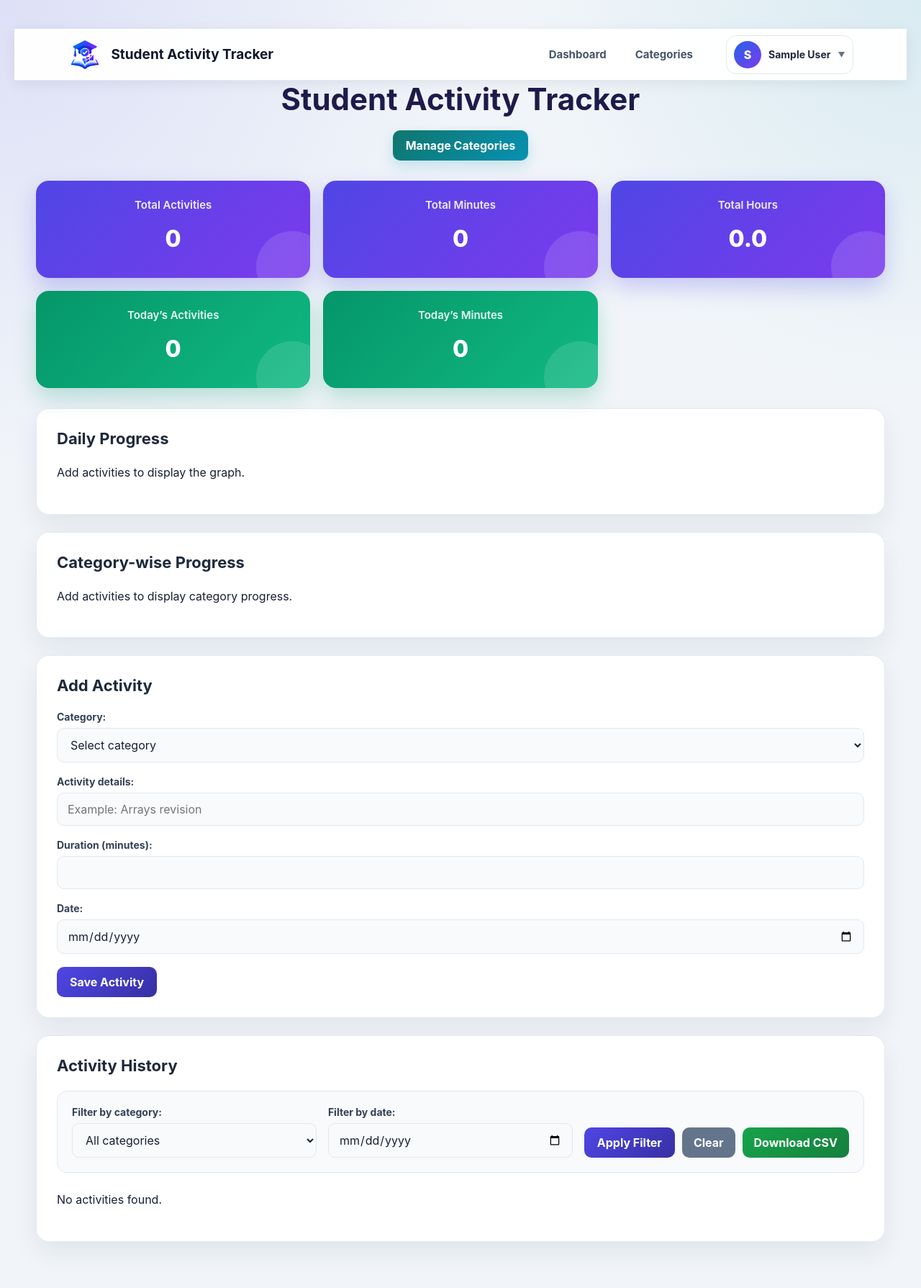
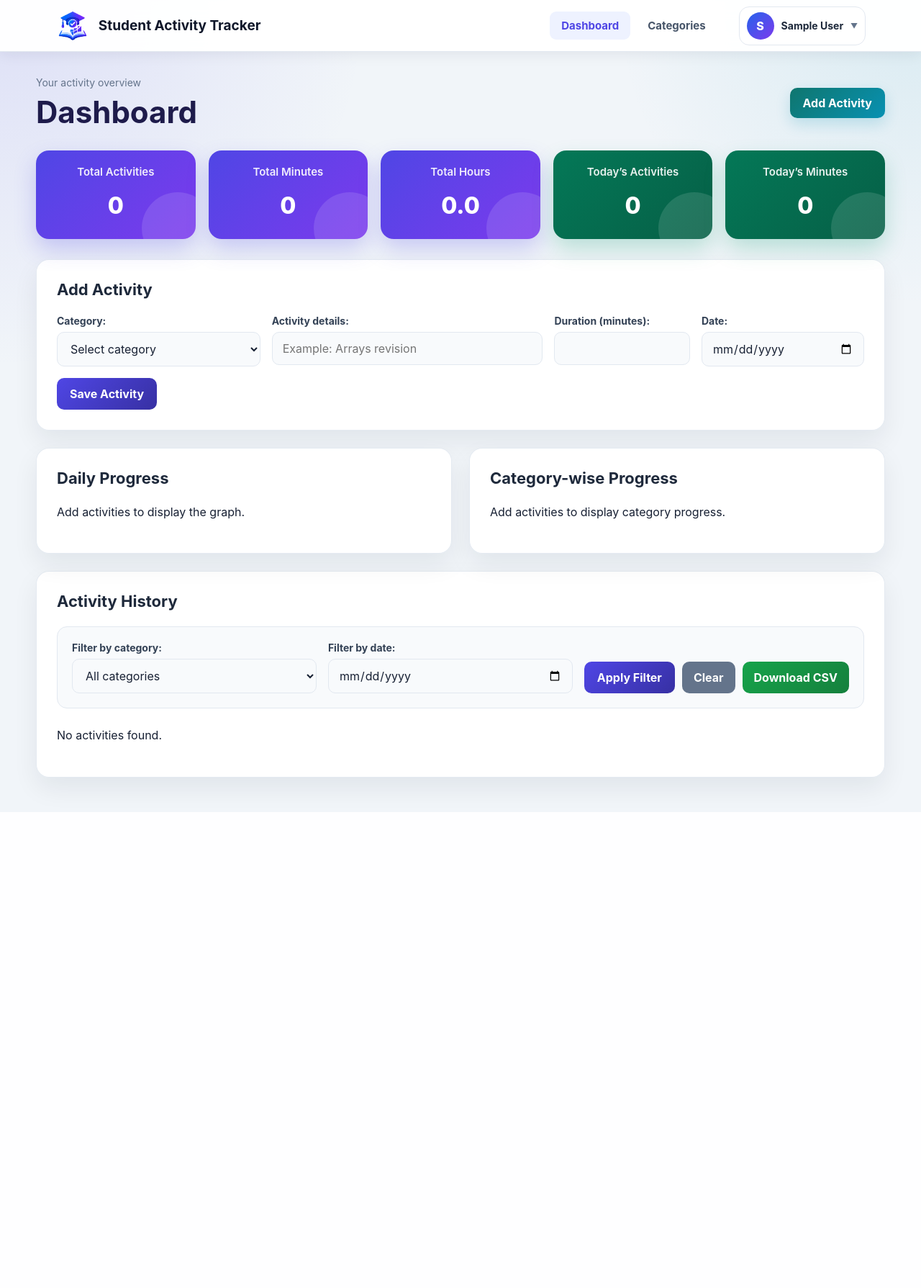
Before and after one commit to Dhiraj288/student-activity-tracker, a Flask app: page / in a window 1280 px wide. Shown: the whole page at 72% size. After the commit the page ends 1128 px from the top, so only its background shows below. Run offline with Flask 3, Linux system fonts and the light colour scheme; the visitor is signed in with stand-in values (Sample User, id 1); data that the repository does not hold is empty.

Commit message:
Polish tracker frontend and fix template errors

```diff
--- a/static/style.css
+++ b/static/style.css
@@ -22,7 +22,7 @@
 body {
     margin: 0;
     min-height: 100vh;
-    padding: 40px 20px;
+    padding: 0;
     font-family:
         Inter, system-ui, -apple-system, BlinkMacSystemFont,
         "Segoe UI", sans-serif;
@@ -42,14 +42,14 @@ body {
 }
 
 .container {
-    width: 100%;
+    width: calc(100% - 40px);
     max-width: 1180px;
-    margin: 0 auto;
+    margin: 32px auto 48px;
 }
 
 h1 {
     margin: 0 0 10px;
-    text-align: center;
+    text-align: left;
     font-size: clamp(28px, 5vw, 42px);
     color: #1e1b4b;
 }
@@ -85,9 +85,7 @@ p {
 }
 
 .card:hover {
-    transform: translateY(-2px);
-    box-shadow:
-        0 20px 45px rgba(15, 23, 42, 0.1);
+    border-color: #cbd5e1;
 }
 
 
@@ -95,7 +93,7 @@ p {
 
 .dashboard {
     display: grid;
-    grid-template-columns: repeat(3, minmax(0, 1fr));
+    grid-template-columns: repeat(5, minmax(0, 1fr));
     gap: 18px;
     margin: 28px 0;
 }
@@ -103,8 +101,8 @@ p {
 .stat-card {
     position: relative;
     overflow: hidden;
-    min-height: 135px;
-    padding: 24px;
+    min-height: 120px;
+    padding: 20px;
     border-radius: 18px;
     color: white;
     text-align: center;
@@ -144,7 +142,7 @@ p {
 
 .today-card {
     background:
-        linear-gradient(135deg, #059669, #10b981);
+        linear-gradient(135deg, #047857, #065f46);
     box-shadow:
         0 14px 30px rgba(5, 150, 105, 0.23);
 }
@@ -405,9 +403,7 @@ tbody tr:last-child td {
 /* ---------- Responsive ---------- */
 
 @media (max-width: 900px) {
-    .dashboard {
-        grid-template-columns: repeat(2, minmax(0, 1fr));
-    }
+    .dashboard { grid-template-columns: repeat(3, minmax(0, 1fr)); }
 
     .filter-form {
         grid-template-columns: 1fr;
@@ -419,12 +415,10 @@ tbody tr:last-child td {
 }
 
 @media (max-width: 600px) {
-    body {
-        padding: 24px 12px;
-    }
+    .container { width: calc(100% - 24px); margin-top: 24px; }
 
     .dashboard {
-        grid-template-columns: 1fr;
+        grid-template-columns: repeat(2, minmax(0, 1fr));
     }
 
     .card {
@@ -772,3 +766,127 @@ tbody tr:last-child td {
     object-fit: contain;
     flex-shrink: 0;
 }
+
+/* Shared page structure and keyboard access */
+.page-heading {
+    display: flex;
+    align-items: center;
+    justify-content: space-between;
+    gap: 20px;
+}
+
+.page-heading h1 { margin-bottom: 0; }
+.eyebrow { margin: 0 0 4px; color: var(--muted); font-size: 14px; }
+.page-heading .manage-link { flex-shrink: 0; }
+.form-container { max-width: 720px; }
+.nav-links a[aria-current="page"] { color: var(--primary); background: #eef2ff; }
+.profile-info > div { min-width: 0; }
+.profile-info strong { overflow-wrap: anywhere; }
+.profile-dropdown { max-height: calc(100dvh - 100px); overflow-y: auto; }
+
+:focus-visible { outline: 3px solid var(--primary); outline-offset: 3px; }
+button, .edit-link, .clear-filter, .export-link { min-height: 44px; }
+.edit-link { align-items: center; }
+th { font-size: 14px; }
+.category-table { min-width: 480px; }
+.table-container:focus-visible { outline-offset: 4px; }
+.skip-link {
+    position: fixed;
+    top: 8px;
+    left: 16px;
+    z-index: 2000;
+    padding: 12px 16px;
+    color: white;
+    background: var(--primary-dark);
+    border-radius: 8px;
+    transform: translateY(-160%);
+}
+.skip-link:focus { transform: translateY(0); }
+.sr-only {
+    position: absolute;
+    width: 1px;
+    height: 1px;
+    padding: 0;
+    margin: -1px;
+    overflow: hidden;
+    clip-path: inset(50%);
+    white-space: nowrap;
+    border: 0;
+}
+
+/* Keep logging an activity close to the overview. */
+#add-activity { scroll-margin-top: 100px; }
+.activity-form {
+    display: grid;
+    grid-template-columns: 1.5fr 2fr 1fr 1.2fr;
+    align-items: start;
+    gap: 16px;
+}
+.form-field { min-width: 0; }
+.form-field input, .form-field select { margin-bottom: 0; }
+.form-actions { grid-column: 1 / -1; display: flex; align-items: center; gap: 16px; }
+.charts-grid { display: grid; grid-template-columns: repeat(2, minmax(0, 1fr)); gap: 24px; }
+.charts-grid .card { margin: 0; min-width: 0; }
+.charts-grid .chart-container { height: 300px; }
+.chart-fallback { color: var(--muted); }
+.error-message {
+    margin: 18px 0;
+    padding: 13px 15px;
+    border-left: 4px solid var(--danger);
+    border-radius: 8px;
+    color: #991b1b;
+    background: #fef2f2;
+    overflow-wrap: anywhere;
+}
+
+/* Authentication pages share the dashboard's indigo palette. */
+.auth-page { display: grid; place-items: center; padding: 32px 16px; }
+.auth-container { width: 100%; max-width: 440px; }
+.auth-card {
+    padding: 36px;
+    border: 1px solid var(--border);
+    border-radius: 20px;
+    background: var(--card);
+    box-shadow: 0 20px 60px rgba(30, 27, 75, 0.10);
+}
+.auth-logo {
+    display: grid;
+    place-items: center;
+    width: 56px;
+    height: 56px;
+    margin-bottom: 24px;
+    border-radius: 16px;
+    background: var(--primary);
+    color: white;
+    font-weight: 800;
+    letter-spacing: 1px;
+}
+.auth-card h1 { font-size: clamp(26px, 5vw, 32px); line-height: 1.2; }
+.auth-subtitle { color: var(--muted); margin: 10px 0 26px; }
+.auth-button { width: 100%; margin-top: 4px; }
+.auth-switch { margin: 24px 0 0; text-align: center; font-size: 14px; }
+.auth-switch a { display: inline-block; padding: 6px 0; }
+
+@media (max-width: 1000px) {
+    .top-navbar { padding: 0 20px; gap: 12px; }
+    .brand-text { font-size: 17px; }
+    .nav-links a { padding: 10px; }
+    .activity-form { grid-template-columns: repeat(2, minmax(0, 1fr)); }
+}
+@media (max-width: 760px) {
+    .charts-grid { grid-template-columns: 1fr; }
+}
+@media (max-width: 600px) {
+    .page-heading { align-items: flex-start; gap: 12px; }
+    .page-heading .manage-link { padding: 10px 12px; font-size: 14px; }
+    .stat-card { min-height: 112px; padding: 16px 12px; }
+    .stat-card h3 { font-size: 14px; }
+    .dashboard .stat-card:last-child { grid-column: 1 / -1; }
+    .activity-form { grid-template-columns: 1fr; }
+    .form-actions button { width: 100%; }
+    .auth-card { padding: 26px 22px; }
+    .charts-grid .chart-container { height: 260px; }
+}
+@media (prefers-reduced-motion: reduce) {
+    *, *::before, *::after { transition: none !important; scroll-behavior: auto !important; }
+}
--- /dev/null
+++ b/templates/_navbar.html
@@ -0,0 +1,87 @@
+{% set user_name = session.get("user_name") or "User" %}
+<a class="skip-link" href="#main-content">Skip to content</a>
+<header class="top-navbar">
+
+    <a href="{{ url_for('home') }}" class="brand">
+
+     <img
+    src="{{ url_for('static', filename='logo.png') }}"
+    alt="Student Activity Tracker Logo"
+    class="brand-logo-image"
+    width="48" height="48"
+>
+
+        <span class="brand-text">
+            Student Activity Tracker
+        </span>
+
+    </a>
+
+    <nav class="nav-links" aria-label="Main navigation">
+
+        <a href="{{ url_for('home') }}"{% if request.endpoint == 'home' %} aria-current="page"{% endif %}>
+            Dashboard
+        </a>
+
+        <a href="{{ url_for('manage_categories') }}"{% if request.endpoint in ['manage_categories', 'edit_category'] %} aria-current="page"{% endif %}>
+            Categories
+        </a>
+
+    </nav>
+
+    <details class="profile-menu">
+
+        <summary class="profile-summary" aria-label="Account menu for {{ user_name }}">
+
+            <span class="profile-avatar">
+                {{ user_name[0] | upper }}
+            </span>
+
+            <span class="profile-name">
+                {{ user_name }}
+            </span>
+
+            <span class="dropdown-arrow" aria-hidden="true">▼</span>
+
+        </summary>
+
+        <div class="profile-dropdown">
+
+            <div class="profile-info">
+
+                <span class="large-avatar">
+                    {{ user_name[0] | upper }}
+                </span>
+
+                <div>
+                    <strong>{{ user_name }}</strong>
+                    <small>Activity Tracker User</small>
+                </div>
+
+            </div>
+
+            <a href="{{ url_for('home') }}"{% if request.endpoint == 'home' %} aria-current="page"{% endif %}>
+                Dashboard
+            </a>
+
+            <a href="{{ url_for('manage_categories') }}"{% if request.endpoint in ['manage_categories', 'edit_category'] %} aria-current="page"{% endif %}>
+                Manage Categories
+            </a>
+
+            <form
+                method="POST"
+                action="{{ url_for('logout') }}"
+            >
+                <button
+                    type="submit"
+                    class="logout-button"
+                >
+                    Logout
+                </button>
+            </form>
+
+        </div>
+
+    </details>
+
+</header>
--- a/templates/edit_category.html
+++ b/templates/edit_category.html
@@ -19,7 +19,9 @@
 
 <body>
 
-    <main class="container">
+    {% include "_navbar.html" %}
+
+    <main class="container form-container" id="main-content">
 
         <h1>Edit Category</h1>
 
@@ -33,6 +35,7 @@
                     type="text"
                     id="name"
                     name="name"
+                    maxlength="50"
                     value="{{ category.name }}"
                     required
                 >
--- a/templates/index.html
+++ b/templates/index.html
@@ -18,101 +18,15 @@
 </head>
 
 <body>
-<header class="top-navbar">
+{% include "_navbar.html" %}
+    <main class="container" id="main-content">
 
-    <a href="{{ url_for('home') }}" class="brand">
-
-     <img
-    src="{{ url_for('static', filename='logo.png') }}"
-    alt="Student Activity Tracker Logo"
-    class="brand-logo-image"
->
-
-        <span class="brand-text">
-            Student Activity Tracker
-        </span>
-
-    </a>
-
-    <nav class="nav-links">
-
-        <a href="{{ url_for('home') }}">
-            Dashboard
-        </a>
-
-        <a href="{{ url_for('manage_categories') }}">
-            Categories
-        </a>
-
-    </nav>
-
-    <details class="profile-menu">
-
-        <summary class="profile-summary">
-
-            <span class="profile-avatar">
-                {{ user_name[0] | upper }}
-            </span>
-
-            <span class="profile-name">
-                {{ user_name }}
-            </span>
-
-            <span class="dropdown-arrow">▼</span>
-
-        </summary>
-
-        <div class="profile-dropdown">
-
-            <div class="profile-info">
-
-                <span class="large-avatar">
-                    {{ user_name[0] | upper }}
-                </span>
-
-                <div>
-                    <strong>{{ user_name }}</strong>
-                    <small>Activity Tracker User</small>
-                </div>
-
+        <div class="page-heading">
+            <div>
+                <p class="eyebrow">Your activity overview</p>
+                <h1>Dashboard</h1>
             </div>
-
-            <a href="{{ url_for('home') }}">
-                Dashboard
-            </a>
-
-            <a href="{{ url_for('manage_categories') }}">
-                Manage Categories
-            </a>
-
-            <form
-                method="POST"
-                action="{{ url_for('logout') }}"
-            >
-                <button
-                    type="submit"
-                    class="logout-button"
-                >
-                    Logout
-                </button>
-            </form>
-
-        </div>
-
-    </details>
-
-</header>
-    <main class="container">
-
-        <h1>Student Activity Tracker</h1>
-
-        <div class="page-actions">
-            <a
-                class="manage-link"
-                href="{{ url_for('manage_categories') }}"
-            >
-                Manage Categories
-            </a>
+            <a class="manage-link" href="#add-activity">Add Activity</a>
         </div>
 
         <!-- Dashboard -->
@@ -146,6 +60,96 @@
 
         </section>
 
+        <!-- Add activity -->
+
+        <section class="card" id="add-activity">
+
+            <h2>Add Activity</h2>
+
+            <form method="POST" action="{{ url_for('home') }}" class="activity-form">
+
+                <div class="form-field">
+                <label for="category">Category:</label>
+
+                <select
+                    id="category"
+                    name="category"
+                    required
+                >
+                    <option value="">
+                        Select category
+                    </option>
+
+                    {% for category in categories %}
+
+                        <option value="{{ category.name }}">
+                            {{ category.name }}
+                        </option>
+
+                    {% endfor %}
+
+                </select>
+                </div>
+
+                <div class="form-field">
+                <label for="subject">
+                    Activity details:
+                </label>
+
+                <input
+                    type="text"
+                    id="subject"
+                    name="subject"
+                    placeholder="Example: Arrays revision"
+                    maxlength="100"
+                    required
+                >
+                </div>
+
+                <div class="form-field">
+                <label for="minutes">
+                    Duration (minutes):
+                </label>
+
+                <input
+                    type="number"
+                    id="minutes"
+                    name="minutes"
+                    min="1"
+                    required
+                >
+                </div>
+
+                <div class="form-field">
+                <label for="study_date">Date:</label>
+
+                <input
+                    type="date"
+                    id="study_date"
+                    name="study_date"
+                    required
+                >
+                </div>
+
+                <div class="form-actions">
+                <button type="submit">
+                    Save Activity
+                </button>
+                </div>
+
+            </form>
+
+            {% if message %}
+
+                <p class="{{ 'message' if request.args.get('saved') == '1' else 'error-message' }}" role="status">
+                    {{ message }}
+                </p>
+
+            {% endif %}
+
+        </section>
+
+        <div class="charts-grid">
         <!-- Daily progress chart -->
 
         <section class="card chart-card">
@@ -158,11 +162,13 @@
 
                     <canvas
                         id="studyChart"
+                        role="img" aria-label="Daily activity duration in minutes"
                         data-labels='{{ chart_labels | tojson | forceescape }}'
                         data-values='{{ chart_data | tojson | forceescape }}'
                     ></canvas>
 
                 </div>
+                <p class="chart-fallback" hidden>Chart unavailable. You can still view your activities in the history below.</p>
 
             {% else %}
 
@@ -184,11 +190,13 @@
 
                     <canvas
                         id="categoryChart"
+                        role="img" aria-label="Activity duration by category in minutes"
                         data-labels='{{ category_labels | tojson | forceescape }}'
                         data-values='{{ category_data | tojson | forceescape }}'
                     ></canvas>
 
                 </div>
+                <p class="chart-fallback" hidden>Chart unavailable. You can still view your activities in the history below.</p>
 
             {% else %}
 
@@ -198,83 +206,7 @@
 
         </section>
 
-        <!-- Add activity -->
-
-        <section class="card">
-
-            <h2>Add Activity</h2>
-
-            <form method="POST">
-
-                <label for="category">Category:</label>
-
-                <select
-                    id="category"
-                    name="category"
-                    required
-                >
-                    <option value="">
-                        Select category
-                    </option>
-
-                    {% for category in categories %}
-
-                        <option value="{{ category.name }}">
-                            {{ category.name }}
-                        </option>
-
-                    {% endfor %}
-
-                </select>
-
-                <label for="subject">
-                    Activity details:
-                </label>
-
-                <input
-                    type="text"
-                    id="subject"
-                    name="subject"
-                    placeholder="Example: Arrays revision"
-                    required
-                >
-
-                <label for="minutes">
-                    Duration (minutes):
-                </label>
-
-                <input
-                    type="number"
-                    id="minutes"
-                    name="minutes"
-                    min="1"
-                    required
-                >
-
-                <label for="study_date">Date:</label>
-
-                <input
-                    type="date"
-                    id="study_date"
-                    name="study_date"
-                    required
-                >
-
-                <button type="submit">
-                    Save Activity
-                </button>
-
-            </form>
-
-            {% if message %}
-
-                <p class="message">
-                    {{ message }}
-                </p>
-
-            {% endif %}
-
-        </section>
+        </div>
 
         <!-- Activity history -->
 
@@ -364,18 +296,19 @@
 
             {% if records %}
 
-                <div class="table-container">
+                <div class="table-container" tabindex="0" role="region" aria-label="Activity history">
 
                     <table>
 
+                        <caption class="sr-only">Activity history with edit and delete actions</caption>
                         <thead>
                             <tr>
-                                <th>ID</th>
-                                <th>Category</th>
-                                <th>Activity</th>
-                                <th>Duration</th>
-                                <th>Date</th>
-                                <th>Action</th>
+                                <th scope="col">ID</th>
+                                <th scope="col">Category</th>
+                                <th scope="col">Activity</th>
+                                <th scope="col">Duration</th>
+                                <th scope="col">Date</th>
+                                <th scope="col">Action</th>
                             </tr>
                         </thead>
 
@@ -414,7 +347,6 @@
     ) }}"
     onsubmit="return confirm('Delete this activity permanently?');"
 >
-                                        >
                                             <button
                                                 type="submit"
                                                 class="delete-button"
@@ -446,13 +378,22 @@
 
     <script src="https://cdn.jsdelivr.net/npm/chart.js"></script>
 
+    <script>
+        if (typeof Chart === "undefined") {
+            document.querySelectorAll(".chart-fallback").forEach(function (message) {
+                message.hidden = false;
+                message.previousElementSibling.hidden = true;
+            });
+        }
+    </script>
+
     <!-- Daily line chart -->
 
     <script>
         const studyCanvas =
             document.getElementById("studyChart");
 
-        if (studyCanvas) {
+        if (studyCanvas && typeof Chart !== "undefined") {
             const studyLabels = JSON.parse(
                 studyCanvas.dataset.labels
             );
@@ -512,7 +453,7 @@
         const categoryCanvas =
             document.getElementById("categoryChart");
 
-        if (categoryCanvas) {
+        if (categoryCanvas && typeof Chart !== "undefined") {
             const categoryLabels = JSON.parse(
                 categoryCanvas.dataset.labels
             );
```
Also changed, not shown: templates/categories.html (+10 -6 lines), templates/edit.html (+4 -3 lines), templates/login.html (+7 -4 lines), templates/register.html (+9 -3 lines).
